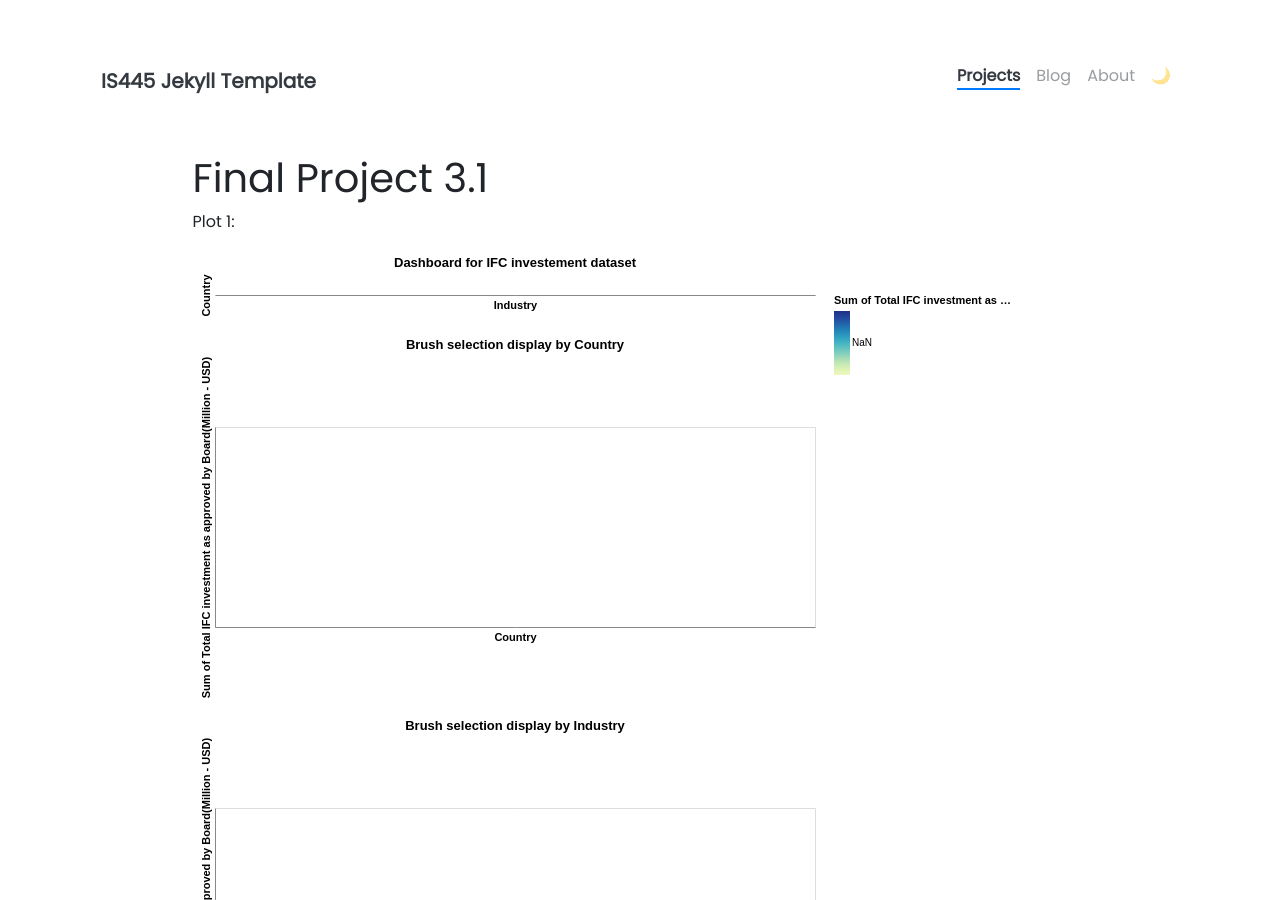
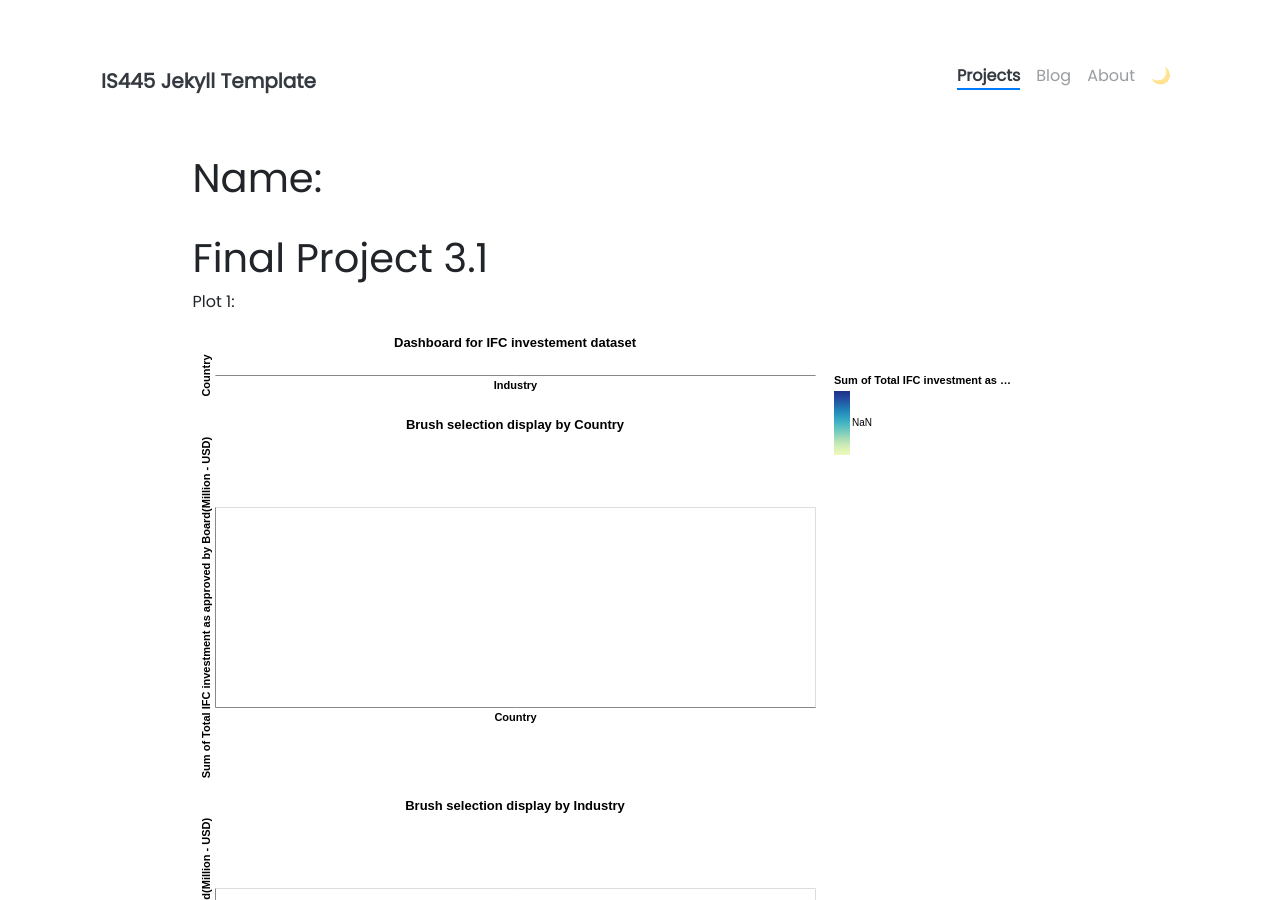
Before and after one commit to sachitv2/sachitv2.github.io, a Jekyll site: the page built from _projects/Final_Project_3.1.md, in a window 1280 px wide and 900 px high. Built offline with Jekyll 4.4.1, drawn with Linux system fonts in a browser that asks for light colours; nearby versions of some CDN libraries.

Commit message:
Update Final_Project_3.1.md

```diff
--- a/_projects/Final_Project_3.1.md
+++ b/_projects/Final_Project_3.1.md
@@ -10,7 +10,7 @@ custom_js:
   - vega-embed.min
   - justcharts
 ---
-
+# Name:
 
 
 # Final Project 3.1
```
